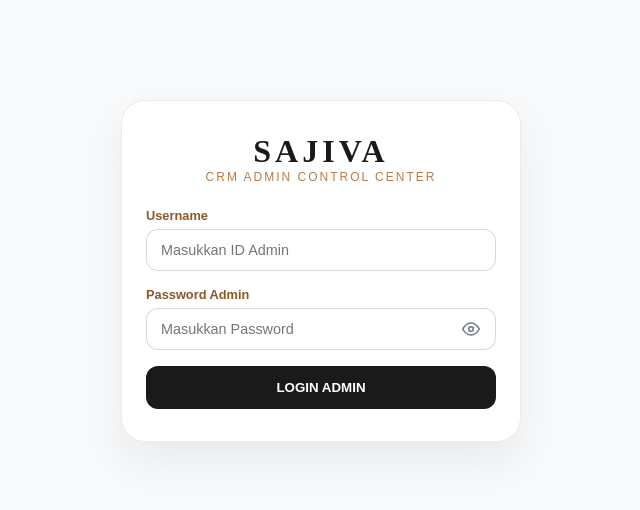
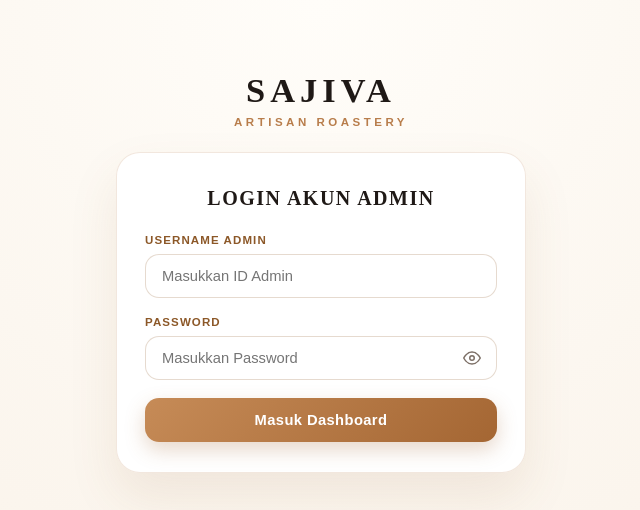
Before and after one commit to muhammadarifulhikami-eng/SAJIVA, a plain HTML site: page admin.html in a window 1280 px wide. Shown: the whole page, without its empty margins (319-959 px from the left). Drawn offline with Linux system fonts and the light colour scheme.

Commit message:
Match admin UI theme and login card with Sajiva Cashier UI

```diff
--- a/admin.html
+++ b/admin.html
@@ -14,14 +14,14 @@
 
   <style>
     :root {
-      --bg-dark: #f8f9fa;
-      --card-bg: rgba(255, 255, 255, 0.95);
-      --card-border: rgba(0, 0, 0, 0.08);
+      --bg-dark: #fcf8f2;
+      --card-bg: rgba(255, 255, 255, 0.96);
+      --card-border: rgba(184, 125, 75, 0.18);
       --accent-gold: #b87d4b;
       --accent-gold-light: #8c5828;
-      --text-main: #1a1a1a;
-      --text-secondary: #555555;
-      --text-dim: #888888;
+      --text-main: #1f1916;
+      --text-secondary: #5c5149;
+      --text-dim: #8c8077;
       --error-red: #dc2626;
       --success-green: #16a34a;
     }
@@ -29,40 +29,53 @@
     * { box-sizing: border-box; margin: 0; padding: 0; -webkit-tap-highlight-color: transparent; }
 
     body {
-      background-color: var(--bg-dark);
+      background: radial-gradient(circle at top center, #fffdf9 0%, #f8efe4 100%);
       color: var(--text-main);
       font-family: 'Plus Jakarta Sans', sans-serif;
       min-height: 100vh;
       display: flex;
       flex-direction: column;
       align-items: center;
-      padding: 20px;
+      padding: 24px 20px;
     }
 
-    .wrapper { width: 100%; max-width: 950px; }
+    .wrapper { width: 100%; max-width: 980px; }
 
-    /* LOGIN CARD */
+    /* LOGIN VIEW (SERASI UI KASIR SAJIVA) */
     .login-container {
-      max-width: 400px;
-      margin: 80px auto 0;
+      max-width: 410px;
+      margin: 48px auto 0;
+      text-align: center;
+    }
+    .login-brand-top {
+      margin-bottom: 24px;
+    }
+    .brand-name { font-family: 'Cinzel', serif; font-size: 2.15rem; font-weight: 700; color: var(--text-main); letter-spacing: 5px; line-height: 1.1; }
+    .brand-sub { font-size: 0.72rem; color: var(--accent-gold); letter-spacing: 3.5px; text-transform: uppercase; margin-top: 6px; font-weight: 600; }
+    .login-card {
       background: var(--card-bg);
       border: 1px solid var(--card-border);
       border-radius: 24px;
-      padding: 32px 24px;
-      text-align: center;
-      box-shadow: 0 20px 40px rgba(0,0,0,0.06);
+      padding: 34px 28px 30px;
+      box-shadow: 0 24px 50px rgba(140, 88, 40, 0.10);
+    }
+    .login-card-title {
+      font-family: 'Cinzel', serif;
+      font-size: 1.25rem;
+      font-weight: 700;
+      color: var(--text-main);
+      letter-spacing: 1.5px;
+      margin-bottom: 24px;
     }
 
-    .brand-name { font-family: 'Cinzel', serif; font-size: 2rem; font-weight: 700; color: var(--text-main); letter-spacing: 4px; }
-    .brand-sub { font-size: 0.75rem; color: var(--accent-gold); letter-spacing: 2px; text-transform: uppercase; margin-bottom: 24px; }
+    .form-group { margin-bottom: 18px; text-align: left; }
+    .form-label { display: block; font-size: 0.72rem; font-weight: 700; color: var(--accent-gold-light); letter-spacing: 1.1px; text-transform: uppercase; margin-bottom: 8px; }
+    .form-input, .form-select { width: 100%; padding: 13px 16px; background: #fff; border: 1px solid rgba(140, 88, 40, 0.22); border-radius: 14px; font-size: 0.92rem; color: var(--text-main); outline: none; transition: border-color 0.2s, box-shadow 0.2s; }
+    .form-input:focus, .form-select:focus { border-color: var(--accent-gold); box-shadow: 0 0 0 3px rgba(184, 125, 75, 0.14); }
 
-    .form-group { margin-bottom: 16px; text-align: left; }
-    .form-label { display: block; font-size: 0.8rem; font-weight: 600; color: var(--accent-gold-light); margin-bottom: 6px; }
-    .form-input, .form-select { width: 100%; padding: 12px 14px; background: #fff; border: 1px solid rgba(0,0,0,0.15); border-radius: 12px; font-size: 0.9rem; outline: none; }
-    .form-input:focus, .form-select:focus { border-color: var(--accent-gold); }
-
-    .btn-primary { width: 100%; padding: 14px; background: #1a1a1a; color: #fff; border: none; border-radius: 12px; font-weight: 700; cursor: pointer; transition: all 0.2s; }
-    .btn-primary:hover { background: #000; }
+    .btn-primary { width: 100%; padding: 14px; background: linear-gradient(135deg, #c68b57 0%, #a46633 100%); color: #fff; border: none; border-radius: 14px; font-size: 0.92rem; font-weight: 700; letter-spacing: 0.4px; cursor: pointer; transition: transform 0.15s, box-shadow 0.2s; box-shadow: 0 8px 20px rgba(164, 102, 51, 0.26); }
+    .btn-primary:hover { transform: translateY(-1px); box-shadow: 0 10px 24px rgba(164, 102, 51, 0.34); }
+    .btn-primary:active { transform: translateY(0); }
 
     /* DASHBOARD LAYOUT */
     #dashboard-view { display: none; width: 100%; }
@@ -157,27 +170,32 @@
 
     <!-- LOGIN VIEW -->
     <div id="login-view" class="login-container">
+      <div class="login-brand-top">
         <h1 class="brand-name">SAJIVA</h1>
-      <p class="brand-sub">CRM Admin Control Center</p>
+        <p class="brand-sub">ARTISAN ROASTERY</p>
+      </div>
 
+      <div class="login-card">
+        <h2 class="login-card-title">LOGIN AKUN ADMIN</h2>
         <form id="admin-login-form">
           <div class="form-group">
-          <label class="form-label">Username</label>
+            <label class="form-label">Username Admin</label>
             <input type="text" id="admin-user" class="form-input" placeholder="Masukkan ID Admin" required autocomplete="off">
           </div>
           <div class="form-group">
-          <label class="form-label">Password Admin</label>
+            <label class="form-label">Password</label>
             <div style="position: relative; display: flex; align-items: center;">
-            <input type="password" id="admin-pass" class="form-input" style="padding-right: 42px;" placeholder="Masukkan Password" required>
-            <button type="button" id="toggle-admin-pass" aria-label="Tampilkan Password" style="position: absolute; right: 12px; background: none; border: none; cursor: pointer; color: #64748b; padding: 4px; display: flex; align-items: center;">
+              <input type="password" id="admin-pass" class="form-input" style="padding-right: 44px;" placeholder="Masukkan Password" required>
+              <button type="button" id="toggle-admin-pass" aria-label="Tampilkan Password" style="position: absolute; right: 12px; background: none; border: none; cursor: pointer; color: #7c6f66; padding: 4px; display: flex; align-items: center;">
                 <svg id="eye-icon-open" width="18" height="18" viewBox="0 0 24 24" fill="none" stroke="currentColor" stroke-width="2" stroke-linecap="round" stroke-linejoin="round"><path d="M1 12s4-8 11-8 11 8 11 8-4 8-11 8-11-8-11-8z"/><circle cx="12" cy="12" r="3"/></svg>
                 <svg id="eye-icon-closed" width="18" height="18" viewBox="0 0 24 24" fill="none" stroke="currentColor" stroke-width="2" stroke-linecap="round" stroke-linejoin="round" style="display:none;"><path d="M17.94 17.94A10.07 10.07 0 0 1 12 20c-7 0-11-8-11-8a18.45 18.45 0 0 1 5.06-5.94M9.9 4.24A9.12 9.12 0 0 1 12 4c7 0 11 8 11 8a18.5 18.5 0 0 1-2.16 3.19m-6.72-1.07a3 3 0 1 1-4.24-4.24"/><line x1="1" y1="1" x2="23" y2="23"/></svg>
               </button>
             </div>
           </div>
-        <p id="login-error" style="color: var(--error-red); font-size: 0.8rem; margin-bottom: 12px; display: none;">Username atau Password admin salah!</p>
-        <button type="submit" class="btn-primary" id="btn-login-admin">LOGIN ADMIN</button>
+          <p id="login-error" style="color: var(--error-red); font-size: 0.8rem; margin-bottom: 14px; display: none;">Username atau Password admin salah!</p>
+          <button type="submit" class="btn-primary" id="btn-login-admin">Masuk Dashboard</button>
         </form>
+      </div>
     </div>
 
     <!-- DASHBOARD VIEW -->
```
Lines whose indentation alone changed are shown as unchanged.
